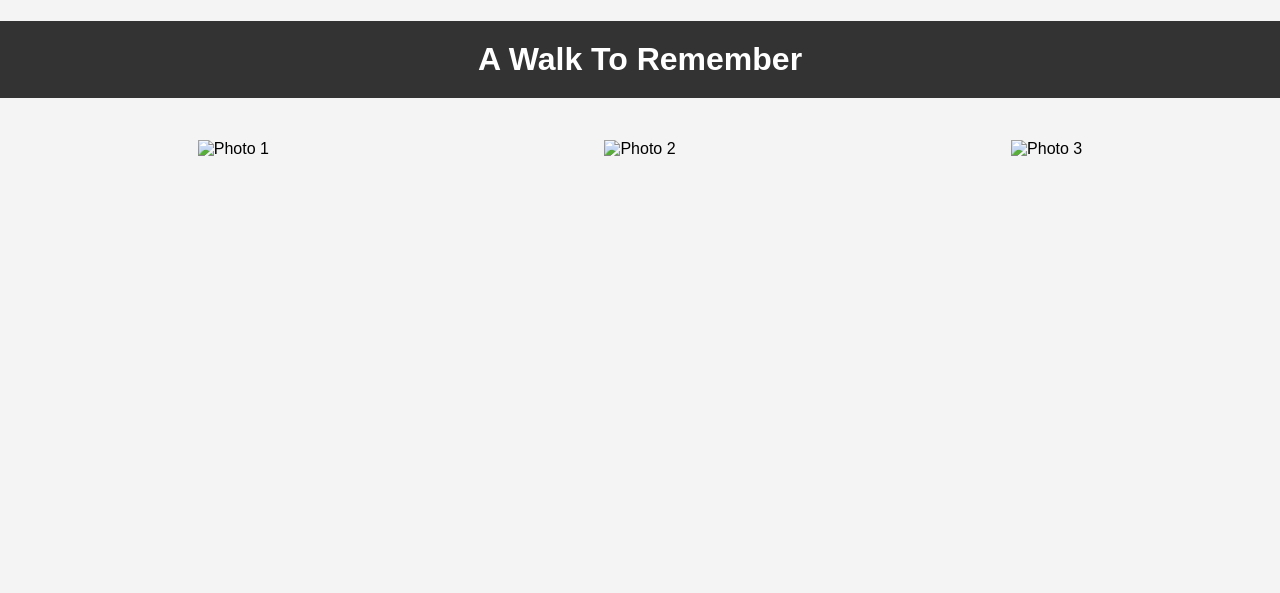
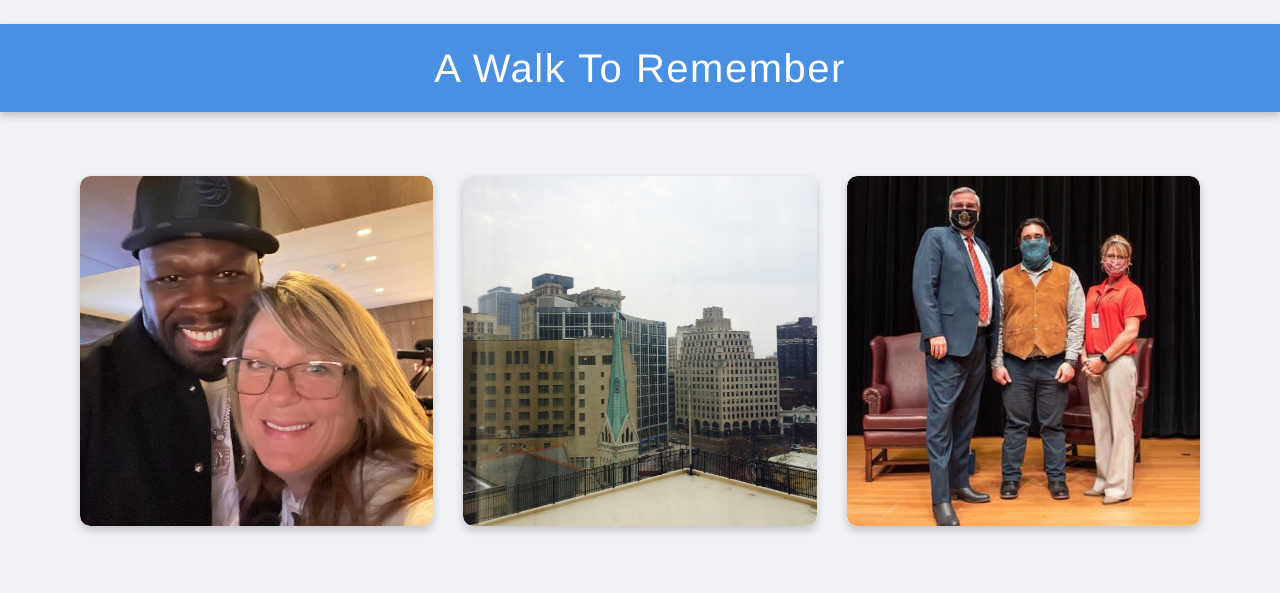
Before and after one commit to talesa365/next_chapter, a plain HTML site: page index.html in a window 1280 px wide. Drawn offline with nearby package versions, Linux system fonts and the light colour scheme.

Commit message:
flip cards working now

```diff
--- a/index.html
+++ b/index.html
@@ -4,53 +4,72 @@
     <meta charset="UTF-8">
     <meta name="viewport" content="width=device-width, initial-scale=1.0">
     <title>A Walk To Remember</title>
+
+    <!-- Bootstrap CSS CDN -->
+    <link href="https://stackpath.bootstrapcdn.com/bootstrap/4.5.2/css/bootstrap.min.css" rel="stylesheet">
+
+    <!-- Custom CSS -->
     <link rel="stylesheet" href="style.css">
 </head>
 <body>
 
-    <header>
+    <header class="text-center my-4">
         <h1>A Walk To Remember</h1>
     </header>
 
-    <section class="album">
+    <!-- Responsive Album Section using Bootstrap -->
+    <section class="album container">
+        <div class="row justify-content-center">
             <!-- Flip Card 1 -->
+            <div class="col-md-4 mb-4">
                 <div class="flip-card" onclick="toggleFlip(this)">
                     <div class="flip-card-inner">
                         <div class="flip-card-front">
-                    <img src="photo1.jpg" alt="Photo 1">
+                            <img src="images/50.jpg" class="img-fluid" alt="Photo 1">
                         </div>
                         <div class="flip-card-back">
-                    <p>Photo 1 Description: This is an awesome photo of nature.</p>
+                            <p>Photo 1 Description: A beautiful scene.</p>
+                        </div>
                     </div>
                 </div>
             </div>
 
             <!-- Flip Card 2 -->
+            <div class="col-md-4 mb-4">
                 <div class="flip-card" onclick="toggleFlip(this)">
                     <div class="flip-card-inner">
                         <div class="flip-card-front">
-                    <img src="photo2.jpg" alt="Photo 2">
+                            <img src="images/IMG_E0158.JPG" class="img-fluid" alt="Photo 2">
                         </div>
                         <div class="flip-card-back">
                             <p>Photo 2 Description: A memorable sunset.</p>
                         </div>
                     </div>
                 </div>
+            </div>
 
             <!-- Flip Card 3 -->
+            <div class="col-md-4 mb-4">
                 <div class="flip-card" onclick="toggleFlip(this)">
                     <div class="flip-card-inner">
                         <div class="flip-card-front">
-                    <img src="photo3.jpg" alt="Photo 3">
+                            <img src="images/gov_greg_me.jpg" class="img-fluid" alt="Photo 3">
                         </div>
                         <div class="flip-card-back">
-                    <p>Photo 3 Description: A beautiful beach.</p>
+                            <p>Photo 3 Description: Meeting Governor Greg.</p>
+                        </div>
+                    </div>
                 </div>
             </div>
         </div>
     </section>
 
-    <!-- Link to external JS file -->
+    <!-- Bootstrap JS CDN -->
+    <script src="https://code.jquery.com/jquery-3.5.1.slim.min.js"></script>
+    <script src="https://cdn.jsdelivr.net/npm/@popperjs/core@2.9.2/dist/umd/popper.min.js"></script>
+    <script src="https://stackpath.bootstrapcdn.com/bootstrap/4.5.2/js/bootstrap.min.js"></script>
+
+    <!-- Custom JS -->
     <script src="script.js"></script>
 </body>
 </html>
--- a/style.css
+++ b/style.css
@@ -1,24 +1,25 @@
 /* General Styles */
 body {
-    font-family: Arial, sans-serif;
-    background-color: #f4f4f4;
+    font-family: 'Helvetica Neue', sans-serif;
+    background-color: #f0f2f5;
     margin: 0;
     padding: 0;
     text-align: center;
 }
 
 h1 {
-    background-color: #333;
+    background-color: #4A90E2;
     color: white;
     padding: 20px;
+    font-size: 2.5rem;
+    letter-spacing: 1.5px;
+    margin-bottom: 20px;
+    box-shadow: 0 4px 8px rgba(0, 0, 0, 0.2);
 }
 
 /* Album Layout */
 .album {
-    display: grid;
-    grid-template-columns: repeat(auto-fit, minmax(200px, 1fr));
-    gap: 20px;
-    padding: 20px;
+    padding: 40px;
     max-width: 1200px;
     margin: auto;
 }
@@ -27,8 +28,15 @@ h1 {
 .flip-card {
     background-color: transparent;
     width: 100%;
-    height: 300px;
-    perspective: 1000px; /* Perspective for the flip effect */
+    height: 350px;
+    perspective: 1000px;
+    transition: transform 0.5s ease;
+    border-radius: 10px;
+    box-shadow: 0 4px 8px rgba(0, 0, 0, 0.2);
+}
+
+.flip-card:hover {
+    transform: scale(1.05);
 }
 
 .flip-card-inner {
@@ -37,6 +45,13 @@ h1 {
     height: 100%;
     transition: transform 0.8s;
     transform-style: preserve-3d;
+    border-radius: 10px;
+    overflow: hidden;
+}
+
+/* Flip effect when .flip class is added */
+.flip-card-inner.flip {
+    transform: rotateY(180deg);
 }
 
 /* Front and Back of the Flip Card */
@@ -44,26 +59,47 @@ h1 {
     position: absolute;
     width: 100%;
     height: 100%;
-    backface-visibility: hidden; /* Hide the back when facing front */
-}
-
-.flip-card-front img {
+    backface-visibility: hidden;
+    border-radius: 10px;
+}.flip-card-front img {
     width: 100%;
     height: 100%;
     object-fit: cover;
+    border-radius: 10px;
 }
 
+
+
+/* Styling the Back of the Card */
 .flip-card-back {
     background-color: #333;
     color: white;
     display: flex;
+    flex-direction: column;
     align-items: center;
     justify-content: center;
     padding: 20px;
-    transform: rotateY(180deg); /* The back side is rotated */
+    transform: rotateY(180deg);
+    border-radius: 10px;
+    box-shadow: inset 0 0 10px rgba(0, 0, 0, 0.5);
 }
 
-/* JavaScript Controlled Flip */
-.flip {
-    transform: rotateY(180deg); /* Flip effect controlled by JS */
+.flip-card-back p {
+    font-size: 1.1rem;
+    margin: 0;
 }
+
+.flip-card-back a {
+    margin-top: 10px;
+    padding: 10px 20px;
+    background-color: #4A90E2;
+    color: white;
+    text-decoration: none;
+    border-radius: 5px;
+    font-size: 1rem;
+    transition: background-color 0.3s ease;
+}
+
+.flip-card-back a:hover {
+    background-color: #357ABD;
+}
```
Also changed, not shown: images/50.jpg (added), images/IMG_E0158.JPG (added), images/Ivanka.jpg (added), images/TLM_cert_completion.jpg (added), images/award_plaque.jpg (added), images/commisions_award.JPG (added), images/community_impact_award.JPG (added), images/gov_greg_me.jpg (added), images/me.JPG (added), images/muhamad.jpg (added), images/pacers_box.jpg (added), images/play_for_justice.jpg (added), images/pony.jpg (added), images/syrius.JPG (added), 1 more files. Lines whose indentation alone changed are shown as unchanged.
